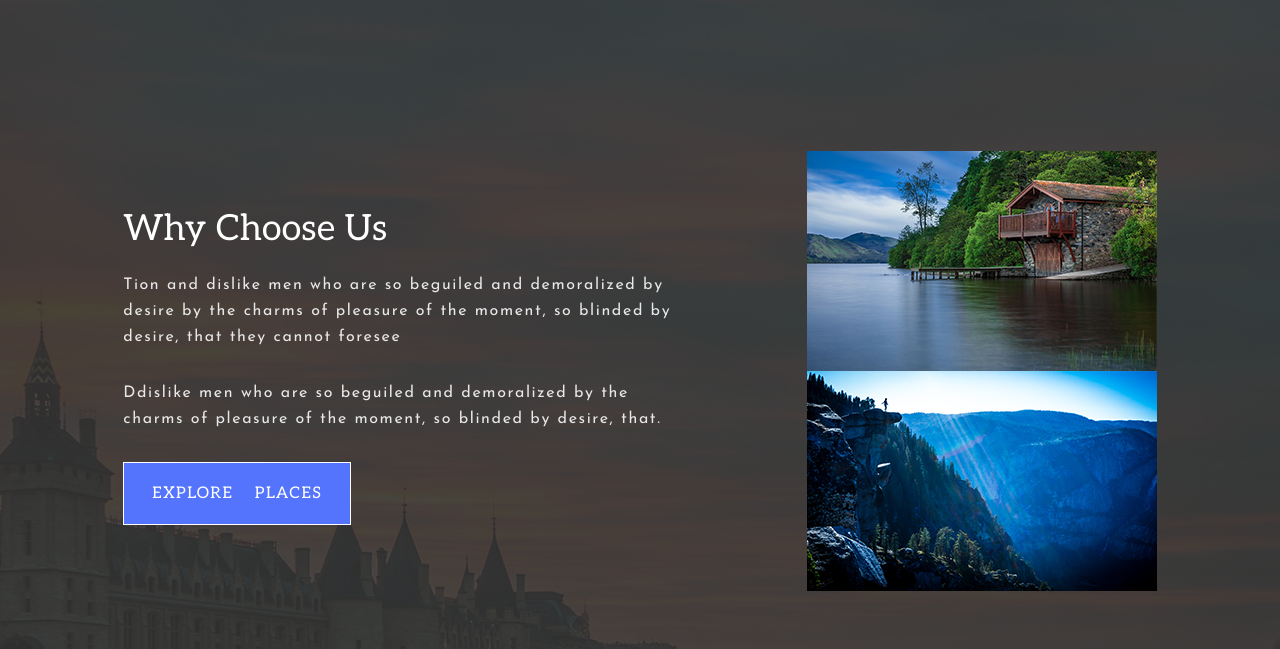
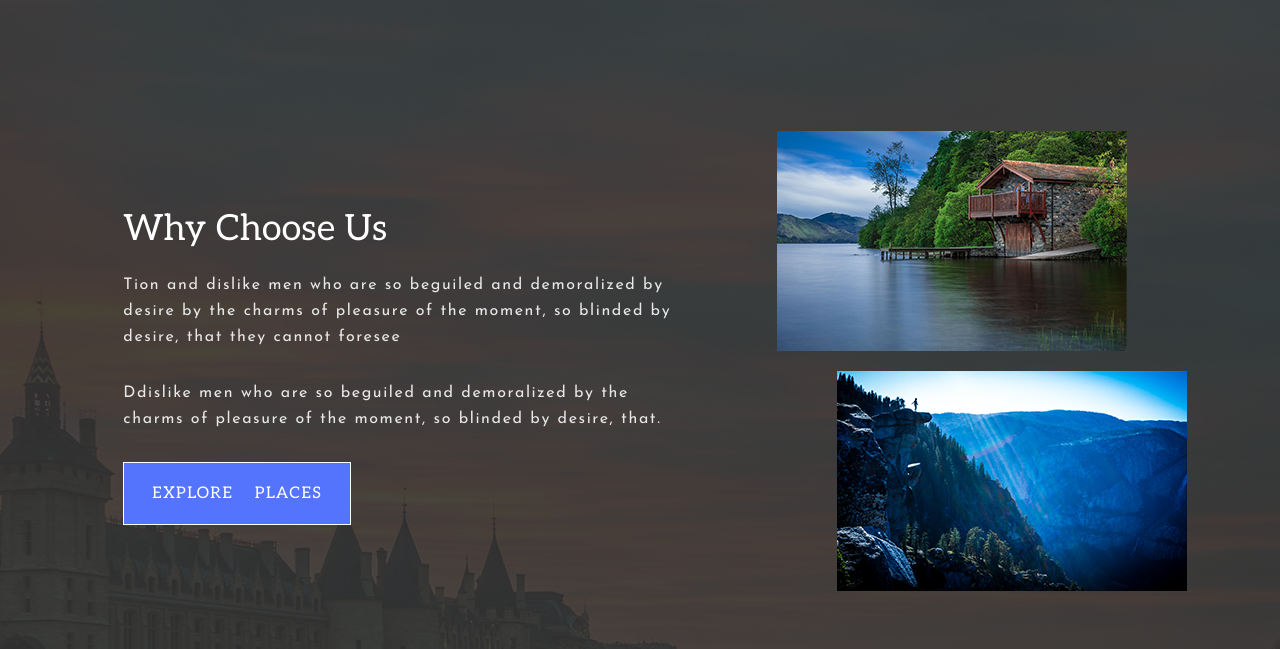
Before and after one commit to carolinacarlen/Test-your-skills-assignment, a plain HTML site: page index.html in a window 1280 px wide. Shown: the part 856-1505 px from the top of the page. Drawn offline with Linux system fonts and the light colour scheme.

Commit message:
added css to section 1

```diff
--- a/index.html
+++ b/index.html
@@ -68,8 +68,16 @@
         <button class="large__button">Explore Places</button>
       </div>
       <div class="right-div">
-        <img src="images/lakehouse.png" alt="House by a lake" />
-        <img src="images/mountain.png" alt="Standing on a mountain" />
+        <img
+          class="lakehouseimg"
+          src="images/lakehouse.png"
+          alt="House by a lake"
+        />
+        <img
+          class="mountainimg"
+          src="images/mountain.png"
+          alt="Standing on a mountain"
+        />
       </div>
     </section>
   </body>
--- a/sass/_section1.scss
+++ b/sass/_section1.scss
@@ -67,3 +67,15 @@
   text-align: center;
   margin-top: 30px;
 }
+
+.lakehouseimg {
+  position: relative;
+  right: 30px;
+  margin-bottom: 20px;
+}
+
+.mountainimg {
+  position: relative;
+  left: 30px;
+  margin-bottom: 20px;
+}
```
Also changed, not shown: css/index.css, sass/index.css, 1 other file.
